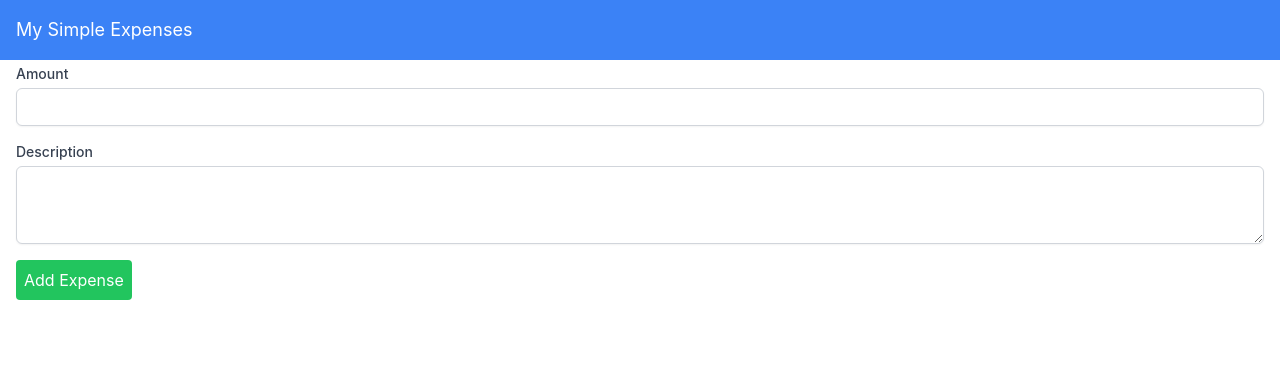
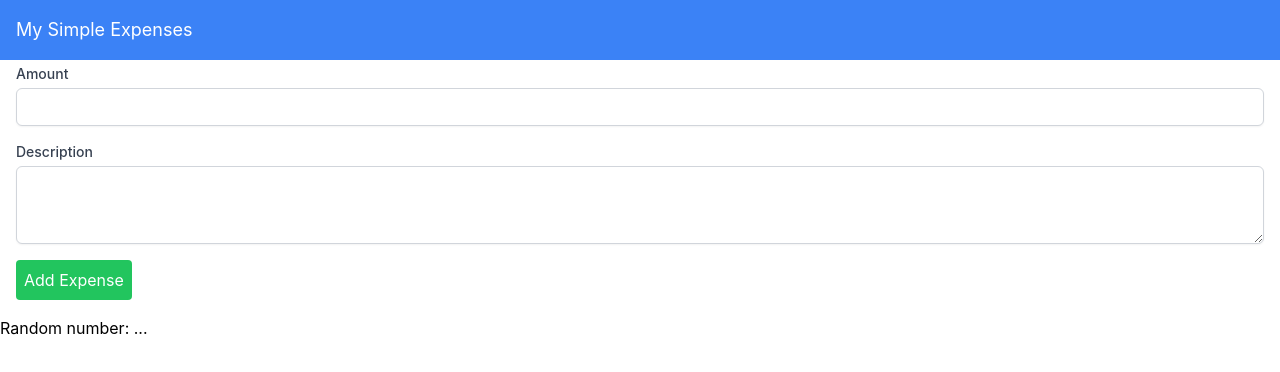
Before and after one commit to biske/my-simple-expenses-ui, a React (Create React App) app: page / in a window 1280 px wide. Shown: the top 372 px of the page. Built offline with nearby package versions, Linux system fonts and the light colour scheme; no server answers.

Commit message:
Add @tanstack/react-query to the project and Radnom component as a placeholder to demonstrate the feature (should be removed once adding simple expense is wired with the react query)

```diff
--- a/package.json
+++ b/package.json
@@ -3,6 +3,7 @@
   "version": "0.1.0",
   "private": true,
   "dependencies": {
+    "@tanstack/react-query": "^5.27.5",
     "@testing-library/jest-dom": "^5.17.0",
     "@testing-library/react": "^13.4.0",
     "@testing-library/user-event": "^13.5.0",
@@ -38,5 +39,8 @@
       "last 1 firefox version",
       "last 1 safari version"
     ]
+  },
+  "devDependencies": {
+    "@tanstack/eslint-plugin-query": "^5.27.7"
   }
 }
--- a/src/App.js
+++ b/src/App.js
@@ -1,6 +1,13 @@
 import { useForm } from 'react-hook-form';
+import { Random } from './Random';
+import {
+  QueryClient,
+  QueryClientProvider,
+} from '@tanstack/react-query'
 
 import "./App.css";
+
+const queryClient = new QueryClient()
 
 function App() {
   const { register, handleSubmit, formState: { errors } } = useForm();
@@ -10,7 +17,8 @@ function App() {
   };
 
   return (
-    <div className="app h-screen w-full">
+    <QueryClientProvider client={queryClient}>
+      <div className="app w-full">
         <header className="bg-blue-500 text-white text-lg p-4 fixed top-0 w-full">
           My Simple Expenses
         </header>
@@ -44,6 +52,8 @@ function App() {
           </form>
         </div>
       </div>
+      <Random />
+    </QueryClientProvider>
   );
 }
 
--- /dev/null
+++ b/src/Random.js
@@ -0,0 +1,26 @@
+import { useQuery } from "@tanstack/react-query";
+
+const fetchNumber = () => {
+  return fetch("https://www.random.org/integers/?num=1&min=1&max=100&col=1&base=10&format=plain&rnd=new")
+    .then((response) => {
+      if (response.status !== 200) {
+        throw new Error("Something went wrong. Try again.")
+      }
+
+      return response.text();
+    })
+}
+
+export const Random = () => {
+  const query = useQuery({ queryKey: ['random'], queryFn: fetchNumber })
+
+  if (query.isError) return <p>{query.error.message}</p>
+
+  return (
+    <button onClick={() => query.refetch()}>
+      Random number: {
+        query.isLoading || query.isFetching ? "..." : query.data
+      }
+    </button>
+  );
+};
```
Also changed, not shown: 1 other file (tests, documents, lock files or other folders). Lines whose indentation alone changed are shown as unchanged.
